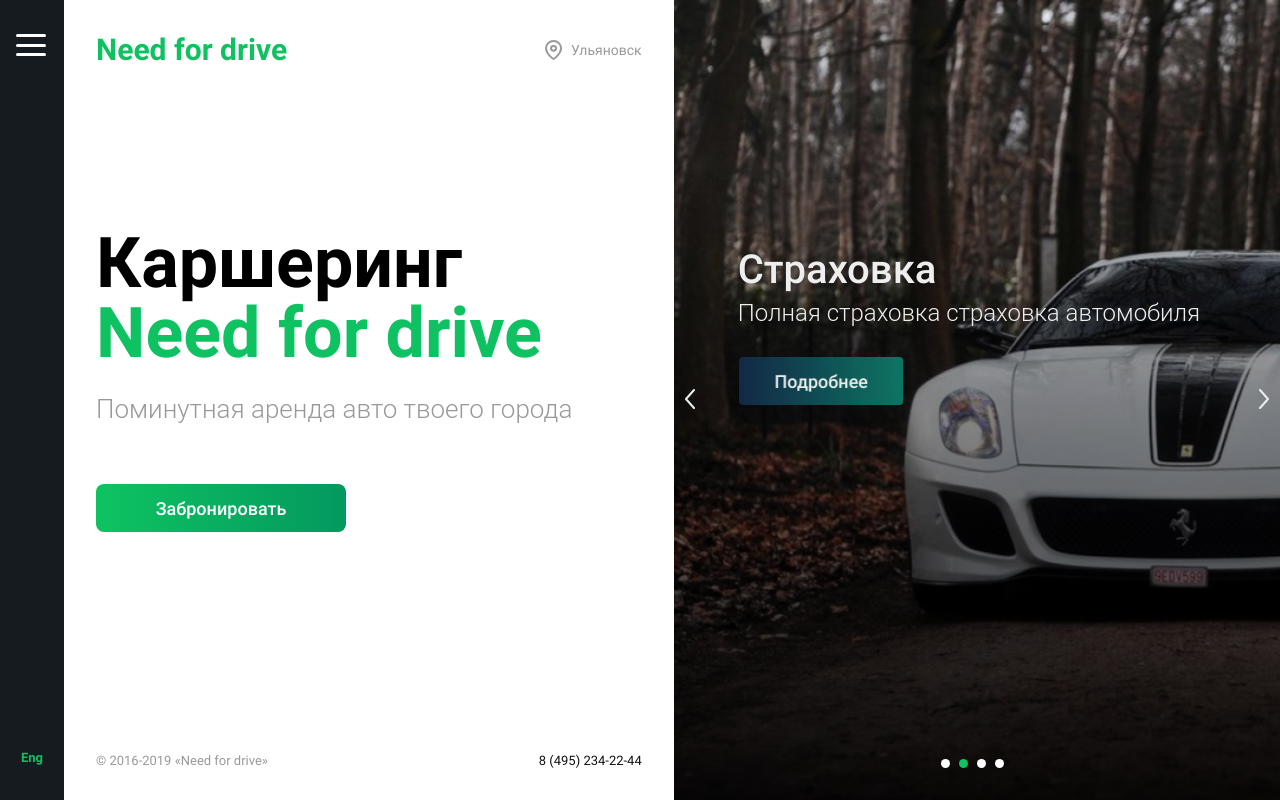
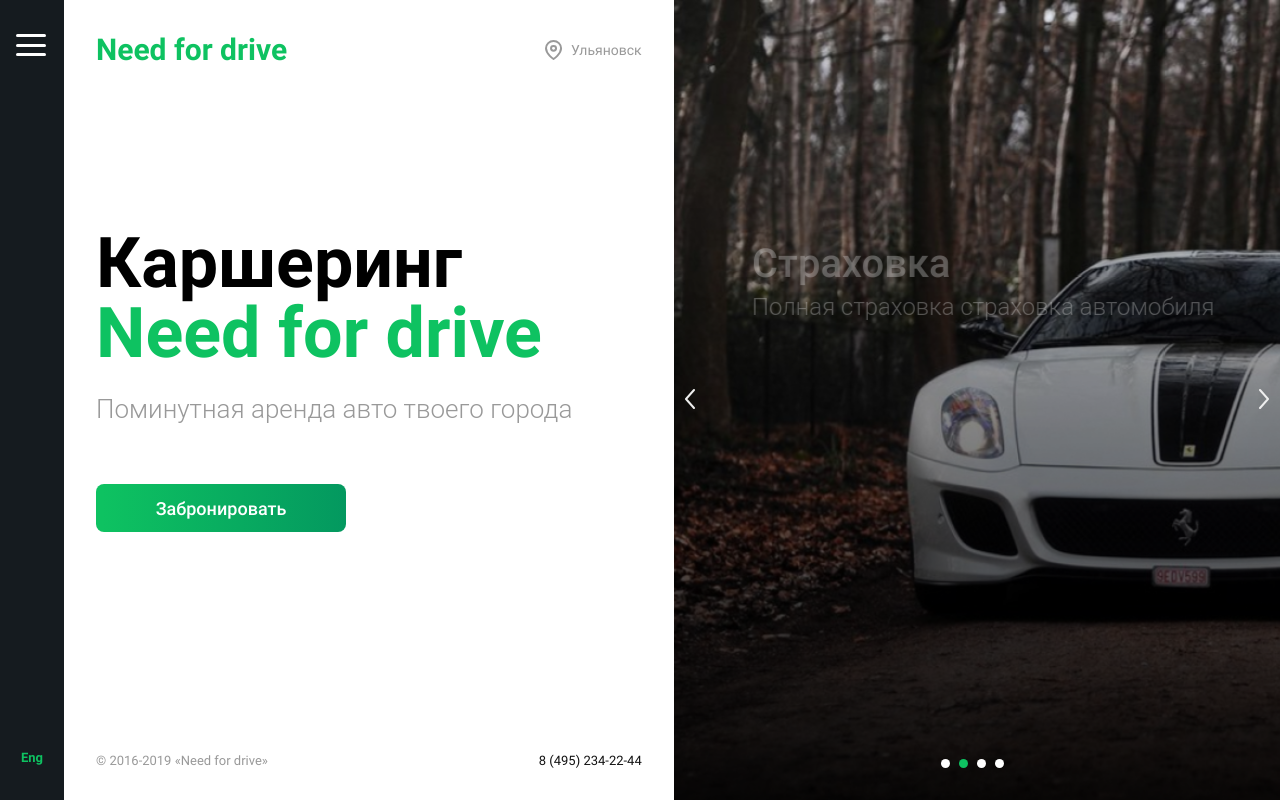
Before and after one commit to PolyantsevYury/need-for-drive, a React (Create React App) app: page / in a window 1280 px wide. Built offline with nearby package versions, Linux system fonts and the light colour scheme; a web font is replaced by a local one.

Commit message:
Add Fade-out animation, Add ShiftBackground animation depends on previous slide using useRef

```diff
--- a/src/components/mainPage/slider/Slide.css
+++ b/src/components/mainPage/slider/Slide.css
@@ -1,9 +1,5 @@
 .slide {
-  display: none;
   width: 100%;
-}
-.slide--active {
-  display: block;
 }
 .slide__background {
   position: absolute;
@@ -13,19 +9,24 @@
   height: calc(100% + 80px);
   background-size: cover;
   background-position: center top;
-}
-.slide__background--is-next {
   animation-name: shiftBackgroundLeft;
   transform: translateX(0);
-  animation-duration: 5500ms;
+  animation-duration: 4500ms;
   animation-timing-function: ease-out;
   animation-fill-mode: backwards;
+}
+.slide__background--is-prev {
+  right: 80px;
+  animation-name: shiftBackgroundRight;
 }
 .slide__background-preload {
   display: none;
 }
 .slide__content {
-  animation-name: fadeInContent;
+  position: absolute;
+  top: 30%;
+  width: 80%;
+  animation-name: shiftContentLeft;
   animation-duration: 500ms;
   transform: translateX(0);
   animation-timing-function: ease-out;
@@ -44,7 +45,7 @@
   line-height: 24px;
 }
 .slide__button {
-  animation-name: fadeInContent;
+  animation-name: shiftContentLeft;
   animation-duration: 500ms;
   transform: translateX(0);
   animation-timing-function: ease-out;
@@ -70,7 +71,21 @@
     opacity: 1;
   }
 }
-@keyframes fadeInContent {
+@keyframes shiftBackgroundRight {
+  0% {
+    transform: translateX(0px) rotate(0.01deg);
+    opacity: 0.7;
+  }
+  9.0909% {
+    transform: translateX(60px) rotate(0.01deg);
+    opacity: 1;
+  }
+  100% {
+    transform: translateX(80px) rotate(0.01deg);
+    opacity: 1;
+  }
+}
+@keyframes shiftContentLeft {
   0% {
     transform: translateX(20px) rotate(0.01deg);
     opacity: 0;
@@ -88,5 +103,13 @@
     opacity: 0;
   }
 }
+@keyframes fadeIn {
+  0% {
+    opacity: 0.9;
+  }
+  100% {
+    opacity: 1;
+  }
+}
 
 /*# sourceMappingURL=Slide.css.map */
--- a/src/components/mainPage/slider/Slide.js
+++ b/src/components/mainPage/slider/Slide.js
@@ -1,27 +1,40 @@
-import React from "react";
+import React, {useEffect, useState} from "react";
 import {Button} from "../../common/Button";
 import './Slide.scss';
 import classNames from 'classnames';
 
-export const Slide = ({slide, currentSlide, index}) => {
+export const Slide = ({slide, currentSlide, previousSlide, index}) => {
   const isCurrent = (currentSlide === index);
-  // const isPrev = (currentSlide - 1 === index);
-  // const isNext = (currentSlide + 1 === index);
-  const slideStyles = classNames('slide', {'slide--active': isCurrent});
-  const backgroundStyles = classNames('slide__background', {'slide__background--is-next': isCurrent});
+  const [render, setRender] = useState(isCurrent);
+
+  useEffect(() => {
+    if (isCurrent) setRender(true);
+  }, [isCurrent]);
+
+  const onAnimationEnd = () => {
+    if (!isCurrent) {
+      setRender(false)
+    }
+  };
+  const backgroundStyles = classNames('slide__background',
+      {'slide__background--is-prev': previousSlide > currentSlide},
+      {'slide__background--is-next': previousSlide < currentSlide});
 
   return (
-      <div className={slideStyles}>
+      render && (
+          <div className={'slide'} style={{animation: `${isCurrent ? "fadeIn" : "fadeOut"} 0.5s`}}
+               onAnimationEnd={onAnimationEnd}>
             <img className='slide__background-preload' src={slide.image} alt=''/>
             <div className={backgroundStyles}
                  style={{backgroundImage: `url(${slide.image})`}}/>
             <div className='slide__content'>
               <h2 className='slide__content-title'>{slide.title}</h2>
               <p className='slide__content-info'>{slide.info}</p>
-        </div>
               <div className='slide__button'>
                 <Button additionalStyles={slide.buttonStyle}>Подробнее</Button>
               </div>
             </div>
+          </div>
+      )
   )
 }
--- a/src/components/mainPage/slider/Slide.scss
+++ b/src/components/mainPage/slider/Slide.scss
@@ -1,9 +1,5 @@
 .slide{
-  display: none;
   width: 100%;
-  &--active{
-    display: block;
-  }
   &__background{
     position: absolute;
     top: 0;
@@ -12,19 +8,26 @@
     height: calc(100% + 80px);
     background-size: cover;
     background-position: center top;
+    animation-name: shiftBackgroundLeft;
+    transform: translateX(0);
+    animation-duration: 4500ms;
+    animation-timing-function: ease-out;
+    animation-fill-mode: backwards;
+    &--is-prev{
+      right: 80px;
+      animation-name: shiftBackgroundRight;
+    }
     &--is-next{
-      animation-name: shiftBackgroundLeft;
-      transform: translateX(0);
-      animation-duration: 5500ms;
-      animation-timing-function: ease-out;
-      animation-fill-mode: backwards;
     }
   }
   &__background-preload{
     display: none;
   }
   &__content{
-    animation-name: fadeInContent;
+    position: absolute;
+    top: 30%;
+    width: 80%;
+    animation-name: shiftContentLeft;
     animation-duration: 500ms;
     transform: translateX(0);
     animation-timing-function: ease-out;
@@ -43,7 +46,7 @@
     line-height: 24px;
   }
   &__button{
-    animation-name: fadeInContent;
+    animation-name: shiftContentLeft;
     animation-duration: 500ms;
     transform: translateX(0);
     animation-timing-function: ease-out;
@@ -71,7 +74,22 @@
   }
 }
 
-@keyframes fadeInContent {
+@keyframes shiftBackgroundRight {
+  0% {
+    transform: translateX(0px) rotate(0.01deg);
+    opacity: 0.7;
+  }
+  9.0909% {
+    transform: translateX(60px) rotate(0.01deg);
+    opacity: 1;
+  }
+  100% {
+    transform: translateX(80px) rotate(0.01deg);
+    opacity: 1;
+  }
+}
+
+@keyframes shiftContentLeft {
   0% {
     transform: translateX(20px) rotate(0.01deg);
     opacity: 0;
@@ -84,9 +102,18 @@
 
 @keyframes fadeOut {
   0% {
-    opacity:1
+    opacity: 1
   }
   100% {
-    opacity:0
+    opacity: 0
   }
 }
+
+@keyframes fadeIn {
+  0% {
+    opacity: 0.9
+  }
+  100% {
+    opacity: 1
+  }
+}
--- a/src/components/mainPage/slider/Slider.css
+++ b/src/components/mainPage/slider/Slider.css
@@ -12,7 +12,7 @@
   outline: none;
   width: 64px;
   min-width: 64px;
-  z-index: 1;
+  z-index: 6;
 }
 .slider__control:hover {
   background-color: rgba(14, 194, 97, 0.2);
@@ -24,14 +24,8 @@
   }
 }
 .slider__content-wrapper {
-  align-self: center;
-  padding: 32px;
-  display: flex;
+  padding: 0 32px;
   width: 100%;
-  flex-direction: column;
-  justify-content: space-between;
-  align-items: center;
-  margin-bottom: 150px;
 }
 .slider__dots {
   position: absolute;
--- a/src/components/mainPage/slider/Slider.js
+++ b/src/components/mainPage/slider/Slider.js
@@ -1,4 +1,4 @@
-import React from "react";
+import React, {useEffect, useRef} from "react";
 import './Slider.scss'
 import arrowLeft from '../../../assets/images/icons/arrow_left_icon.svg'
 import arrowRight from '../../../assets/images/icons/arrow_right_icon.svg'
@@ -41,13 +41,23 @@ export const Slider = () => {
   const {currentSlide, setCurrentSlide} = useSlider({
     total: slides.length,
     enabled: true,
-    speed: 4000,
+    speed: 4500,
   });
-  const prevSlide = () => {
+
+  function usePrevious(value) {
+    const ref = useRef();
+    useEffect(() => {
+      ref.current = value;
+    });
+    return ref.current;
+  }
+  const previousSlide = usePrevious(currentSlide);
+
+  const showPrevSlide = () => {
     (currentSlide === 0) ? setCurrentSlide(slides.length - 1)
-                       : setCurrentSlide(currentSlide - 1)
+                         : setCurrentSlide(currentSlide - 1)
   }
-  const nextSlide = () => {
+  const showNextSlide = () => {
     (currentSlide === slides.length - 1) ? setCurrentSlide(0)
                                          : setCurrentSlide(currentSlide + 1)
   }
@@ -55,12 +65,13 @@ export const Slider = () => {
   return (
       <section className='slider'>
         <button className='slider__control slider__control-prev'
-                onClick={() => prevSlide()}>
+                onClick={() => showPrevSlide()}>
           <img src={arrowLeft} alt=""/>
         </button>
         <div className='slider__content-wrapper'>
           {slides.map((slide, index) => (
-              <Slide key={index} slide={slide} currentSlide={currentSlide} index={index}/>
+              <Slide key={index} slide={slide} currentSlide={currentSlide}
+                     previousSlide={previousSlide} index={index}/>
           ))}
         </div>
         <div className='slider__dots'>
@@ -71,7 +82,7 @@ export const Slider = () => {
           ))}
         </div>
         <button className='slider__control slider__control-next'
-                onClick={() => nextSlide()}>
+                onClick={() => showNextSlide()}>
           <img src={arrowRight} alt=""/>
         </button>
       </section>
--- a/src/components/mainPage/slider/Slider.scss
+++ b/src/components/mainPage/slider/Slider.scss
@@ -13,7 +13,7 @@
     outline: none;
     width: 64px;
     min-width: 64px;
-    z-index: 1;
+    z-index: 6;
     &:hover{
       background-color: rgba(14, 194, 97, 0.2);
     }
@@ -23,14 +23,8 @@
     }
   }
   &__content-wrapper{
-    align-self: center;
-    padding: 32px;
-    display: flex;
+    padding: 0 32px;
     width: 100%;
-    flex-direction: column;
-    justify-content: space-between;
-    align-items: center;
-    margin-bottom: 150px;
   }
   &__dots{
     position: absolute;
```
Also changed, not shown: 2 other files (tests, documents, lock files or other folders). Lines whose indentation alone changed are shown as unchanged.
